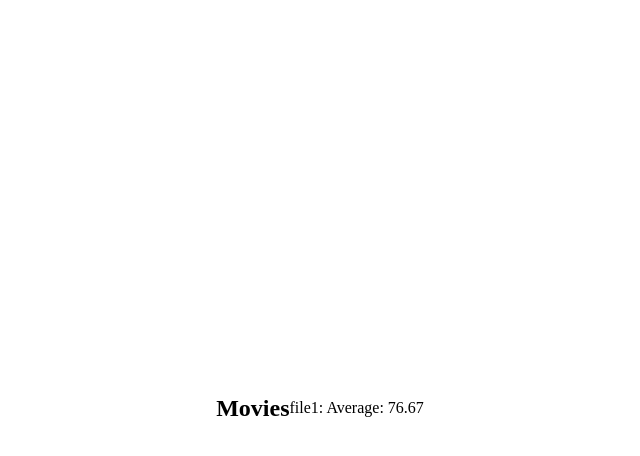
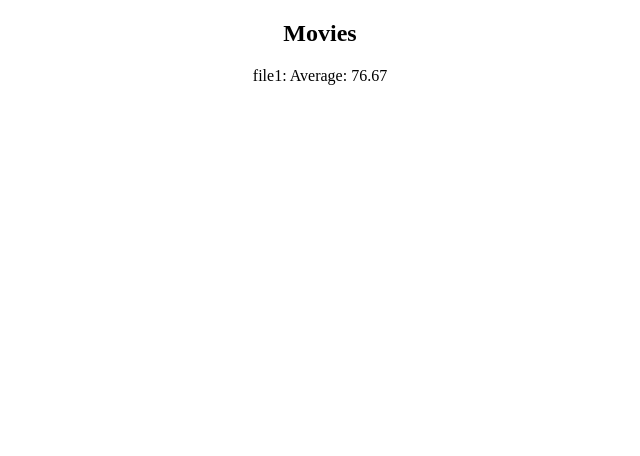
Before and after one commit to tommytt-ops/IoT, a React (Vite) app in the folder website/vite-project/: page / in a window 1280 px wide. Shown: the top 456 px of the page, without its empty margins (320-960 px from the left). Built offline with nearby package versions, Linux system fonts and the light colour scheme; no server answers.

Commit message:
some css

```diff
--- a/website/vite-project/src/App.jsx
+++ b/website/vite-project/src/App.jsx
@@ -3,37 +3,38 @@ import "./css/App.css";
 
 function CsvFileAverages() {
   const [averages, setAverages] = useState({});
-  const fileNames = ['file1.csv']; // Example file names
+  const fileNames = ['file1.csv', 'file2.csv', 'file3.csv']; // Example file names
 
   useEffect(() => {
     fileNames.forEach((fileName) => {
-      fetch(`./public/csv/${fileName}`)
+      fetch(`./csv/${fileName}`) // Adjusted the path to be relative to the public directory
         .then(response => response.text())
         .then(text => {
-          const rows = text.split('\n').slice(1); // Assuming the first row is a header and skipping it
+          const rows = text.split('\n').slice(1); // Skipping the header row
           const columnValues = rows.map(row => {
             const columns = row.split(',');
-            return parseFloat(columns[1]); // Assuming the second column contains the numbers
-          }).filter(value => !isNaN(value)); // Filter out non-numeric values
+            return parseFloat(columns[1]); // Assumes the second column contains the numbers
+          }).filter(value => !isNaN(value)); // Filters out non-numeric values
 
           const sum = columnValues.reduce((acc, curr) => acc + curr, 0);
           const avg = sum / columnValues.length;
 
-          // Update state with the average for this file
           setAverages(prevAverages => ({
             ...prevAverages,
-            [fileName.replace('.csv', '')]: avg // Remove ".csv" from the file name
+            [fileName.replace('.csv', '')]: avg // Removes ".csv" from the file name
           }));
         });
     });
-  }, []); // Dependency array is empty, meaning this effect runs once after the initial render
+  }, []); // The empty dependency array means this effect runs once after the initial render
 
   return (
     <div className='title'>
       <h2>Movies</h2>
-      {Object.entries(averages).map(([fileName, avg]) => (
-        <p key={fileName}>{fileName}: {avg !== null ? `Average: ${avg.toFixed(2)}` : 'Calculating...'}</p>
-      ))}
+      <div className="average-list">
+        {Object.entries(averages).map(([fileName, avg]) => (
+          <p key={fileName}>{fileName}: {avg !== null ? `Average: ${avg.toFixed(2)}` : 'Calculating...'}</p>
+        ))}
+      </div>
     </div>
   );
 }
--- a/website/vite-project/src/css/App.css
+++ b/website/vite-project/src/css/App.css
@@ -1,6 +1,17 @@
 .title {
-    display: flex;
-    justify-content: center;
-    align-items: center;
-    height: 100vh;
-  }
+  text-align: center; /* Center aligns the content */
+}
+
+.title h2 {
+  margin-bottom: 20px; /* Adds some space below the title */
+}
+
+.average-list {
+  list-style-type: none; /* Removes bullet points */
+  padding: 0; /* Removes default padding */
+  margin: 0; /* Removes default margin */
+}
+
+.average-list p {
+  margin: 10px 0; /* Adds some vertical space between items */
+}
```
